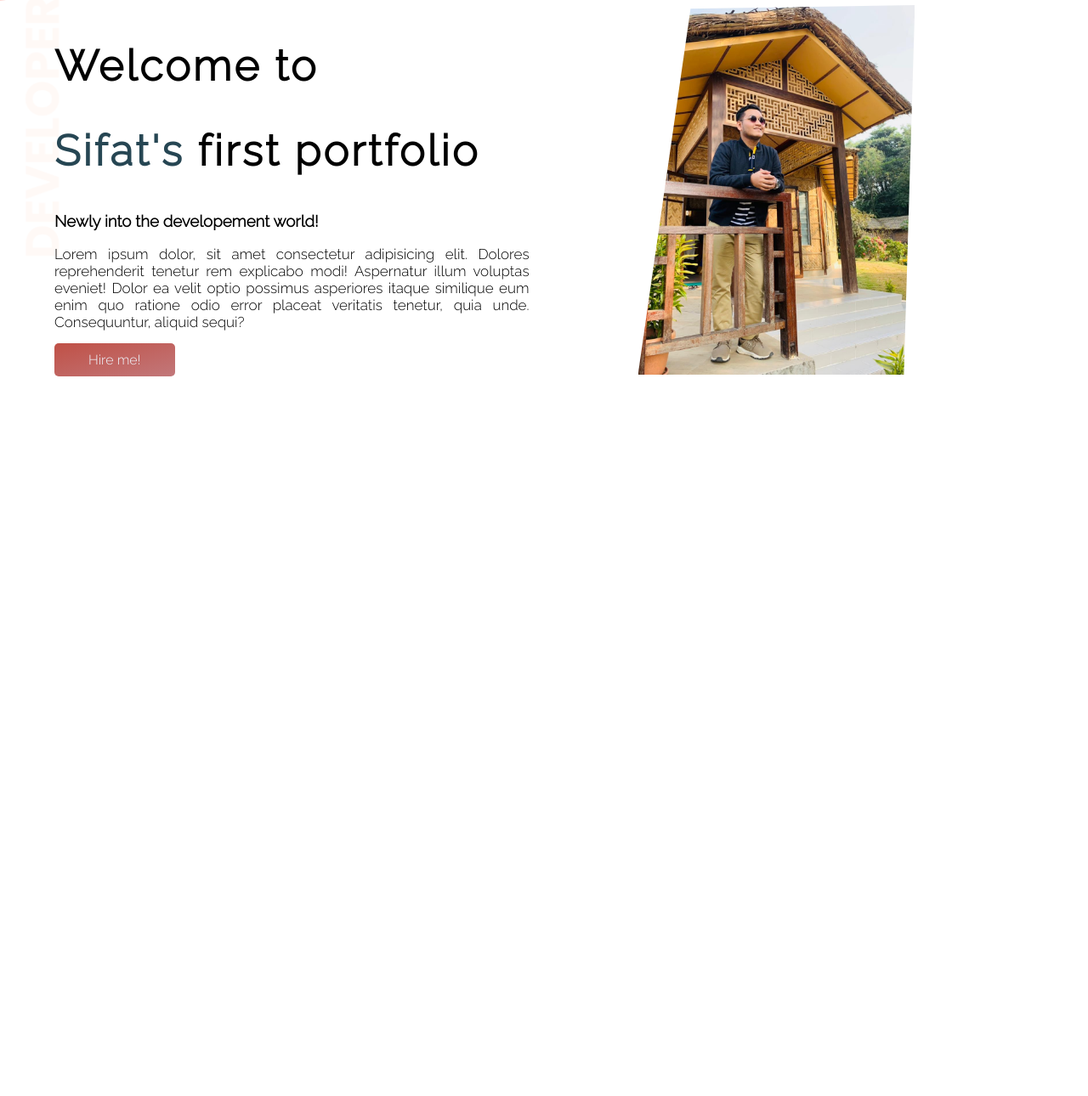
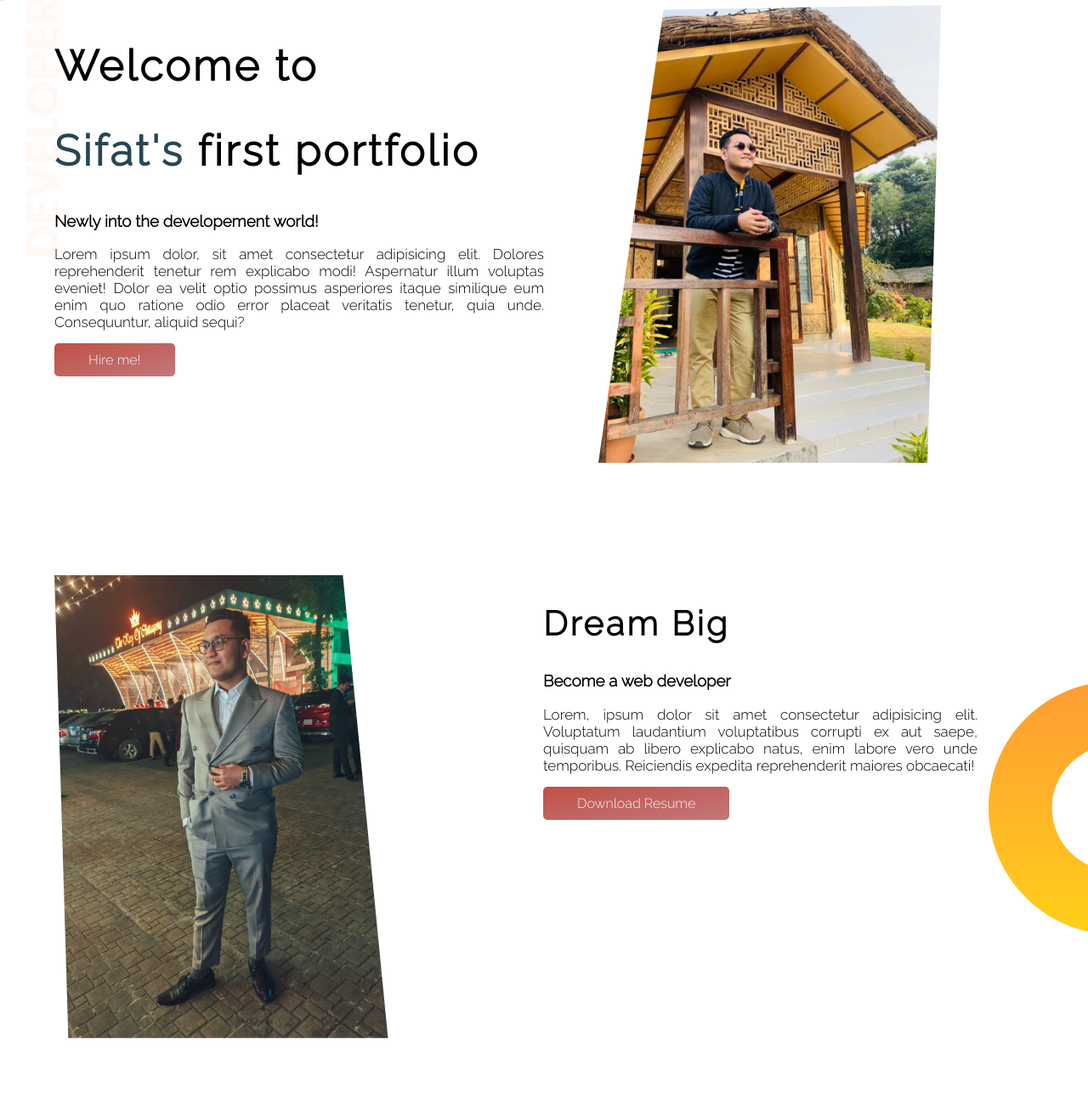
Before and after one commit to Monirul-98/first-portfolio, a plain HTML site: page index.html in a window 1280 px wide. Shown: the part 58-1348 px from the top of the page at 85% size. Before the commit the page ends 800 px from the top, so only its background shows below. Drawn offline with Linux system fonts and the light colour scheme.

Commit message:
change-2

```diff
--- a/index.html
+++ b/index.html
@@ -13,15 +13,27 @@
 </head>
 <body>
     <section class="header">
-        <div class="head head-1">
+        <div class="head">
             <h1 class="heading heading-1">Welcome to </h1>
             <h2 class="heading heading-2"><span class="color">Sifat's</span> first portfolio</h2>
             <h3 class="heading-3">Newly into the developement world! </h3>
             <p class="para-1">Lorem ipsum dolor, sit amet consectetur adipisicing elit. Dolores reprehenderit tenetur rem explicabo modi! Aspernatur illum voluptas eveniet! Dolor ea velit optio possimus asperiores itaque similique eum enim quo ratione odio error placeat veritatis tenetur, quia unde. Consequuntur, aliquid sequi?</p>
             <a class="hire-button" href="http://www.linkedin.com/in/mohammad-monirul-hoque-4a2718207" target="_blank" rel="noopener noreferrer">Hire me!</a>
         </div>
-        <div class="head head-2">
+        <div class="head">
             <img class="my-image" src="showOff/sifat5.jpeg" alt="">
+        </div>
+    </section>
+
+    <section class="dream-big">
+        <div class="head ">
+            <img class="my-image-1" src="showOff/sifat.jpeg" alt="">
+        </div>
+        <div class="head dream-head-1">
+            <h2 class="dream-heading">Dream Big</h2>
+            <h3 class="dream-heading-1">Become a web developer</h3>
+            <p class="para-1">Lorem, ipsum dolor sit amet consectetur adipisicing elit. Voluptatum laudantium voluptatibus corrupti ex aut saepe, quisquam ab libero explicabo natus, enim labore vero unde temporibus. Reiciendis expedita reprehenderit maiores obcaecati!</p>
+            <a class="hire-button" href="http://www.linkedin.com/in/mohammad-monirul-hoque-4a2718207" target="_blank" rel="noopener noreferrer">Download Resume</a>
         </div>
     </section>
 </body>
--- a/style.css
+++ b/style.css
@@ -1,6 +1,9 @@
 body {
   font-family: "Raleway", sans-serif;
   margin: 0;
+}
+section {
+  display: flex;
 }
 
 .color {
@@ -8,17 +11,13 @@ body {
 }
 
 .header {
-  display: flex;
   background-image: url(images/top-banner.png);
   background-repeat: no-repeat;
 }
 
 .head {
   width: 50%;
-  padding: 5%;
-}
-.head-1 {
-  width: 60%;
+  padding: 5% 0 5% 5%;
 }
 .heading {
   font-size: 50px;
@@ -43,3 +42,19 @@ body {
   color: aliceblue;
   font-weight: 500;
 }
+.dream-big {
+  background-image: url(images/dream-bg.png);
+  background-repeat: no-repeat;
+  background-position: right;
+}
+.dream-heading {
+  font-size: 40px;
+  letter-spacing: 3px;
+}
+.my-image-1 {
+  width: 80%;
+  clip-path: polygon(0 0, 83% 0, 96% 100%, 4% 100%);
+}
+.dream-head-1 {
+  padding-right: 130px;
+}
```
